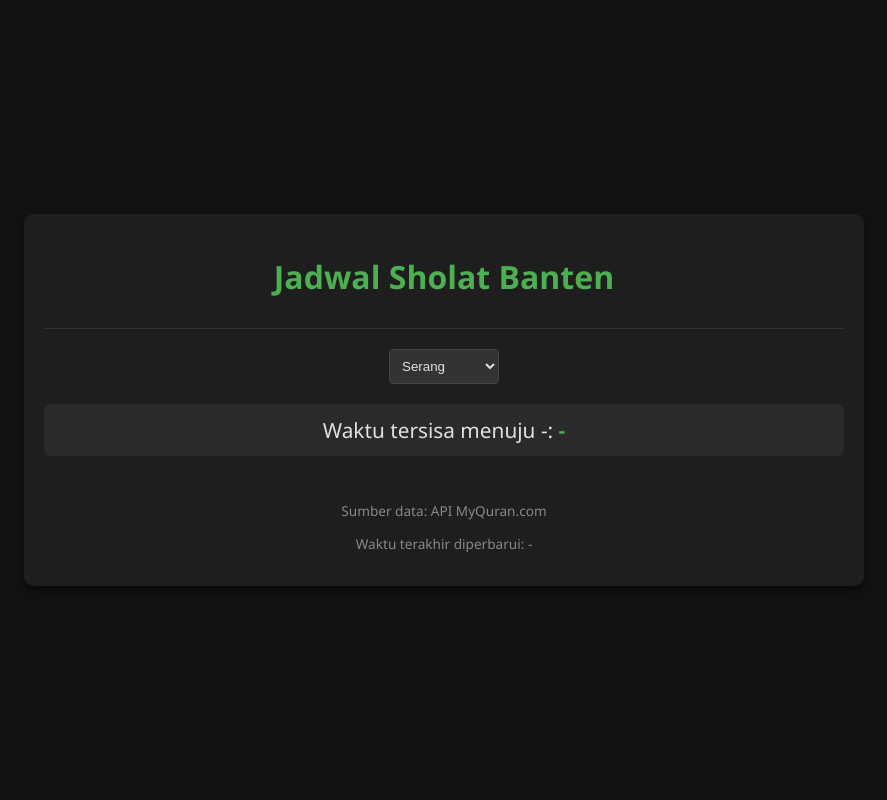
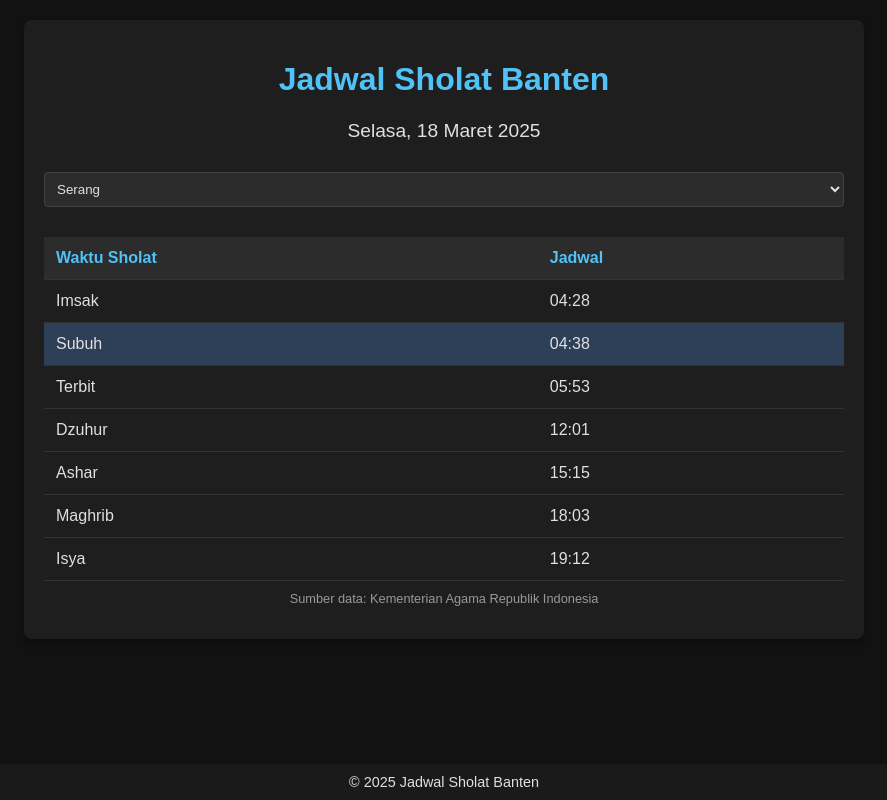
Before and after one commit to Launsha/Jamik, a plain HTML site: page index.html in a window 1280 px wide. Shown: the whole page, without its empty margins (196-1083 px from the left). Drawn offline with Linux system fonts and the light colour scheme; no server answers.

Commit message:
Add files via upload

```diff
--- a/index.html
+++ b/index.html
@@ -6,294 +6,320 @@
     <title>Jadwal Sholat Banten</title>
     <style>
         body {
-            font-family: 'Segoe UI', Tahoma, Geneva, Verdana, sans-serif;
+            font-family: Arial, sans-serif;
             background-color: #121212;
             color: #e0e0e0;
             margin: 0;
             padding: 0;
             display: flex;
             flex-direction: column;
-            justify-content: center;
+            min-height: 100vh;
             align-items: center;
-            min-height: 100vh;
         }
         .container {
             width: 90%;
             max-width: 800px;
+            margin: 20px auto;
+            padding: 20px;
             background-color: #1e1e1e;
-            border-radius: 10px;
-            padding: 20px;
-            box-shadow: 0 4px 10px rgba(0, 0, 0, 0.5);
+            border-radius: 8px;
+            box-shadow: 0 4px 8px rgba(0, 0, 0, 0.3);
         }
-        header {
+        h1, h2 {
+            color: #4fc3f7;
             text-align: center;
+        }
+        .header {
             margin-bottom: 20px;
-            padding-bottom: 15px;
+            text-align: center;
+        }
+        .prayer-times {
+            width: 100%;
+            border-collapse: collapse;
+            margin-top: 20px;
+        }
+        .prayer-times th, .prayer-times td {
+            padding: 12px;
+            text-align: left;
             border-bottom: 1px solid #333;
         }
-        h1 {
-            color: #4CAF50;
-            margin-bottom: 5px;
+        .prayer-times th {
+            background-color: #2c2c2c;
+            color: #4fc3f7;
+        }
+        .prayer-times tr:hover {
+            background-color: #2a2a2a;
+        }
+        .prayer-times .current {
+            background-color: #2e4057;
         }
         .date-display {
-            font-size: 1.2rem;
-            margin-bottom: 15px;
+            text-align: center;
+            margin: 20px 0;
+            font-size: 1.2em;
         }
-        .prayer-times {
-            display: flex;
-            flex-direction: column;
-            gap: 10px;
-        }
-        .prayer-row {
-            display: flex;
-            justify-content: space-between;
-            padding: 12px 15px;
-            background-color: #2a2a2a;
-            border-radius: 6px;
-            transition: background-color 0.3s;
-        }
-        .prayer-row:hover {
-            background-color: #333;
-        }
-        .next-prayer {
-            background-color: #1e3a2d;
-            border-left: 4px solid #4CAF50;
-        }
-        .prayer-name {
-            font-weight: bold;
-            color: #4CAF50;
-        }
-        .prayer-time {
-            font-family: monospace;
-            font-size: 1.1rem;
-        }
-        .location-selector {
-            margin: 20px 0;
-            display: flex;
-            justify-content: center;
-            gap: 10px;
-        }
-        select {
+        .city-select {
+            width: 100%;
+            margin: 10px 0;
             padding: 8px;
-            background-color: #333;
+            background-color: #2c2c2c;
             color: #e0e0e0;
             border: 1px solid #444;
             border-radius: 4px;
-            outline: none;
         }
-        footer {
-            margin-top: 30px;
+        .footer {
+            margin-top: auto;
+            width: 100%;
             text-align: center;
-            font-size: 0.85rem;
-            color: #888;
+            padding: 10px;
+            background-color: #1a1a1a;
+            font-size: 0.9em;
         }
-        .countdown {
+        .source {
+            font-size: 0.8em;
+            color: #999;
             text-align: center;
-            font-size: 1.3rem;
-            margin: 15px 0;
-            padding: 12px;
-            background-color: #2a2a2a;
-            border-radius: 6px;
+            margin-top: 10px;
         }
-        .countdown-time {
-            color: #4CAF50;
+        .highlight {
+            color: #4fc3f7;
             font-weight: bold;
         }
     </style>
 </head>
 <body>
     <div class="container">
-        <header>
+        <div class="header">
             <h1>Jadwal Sholat Banten</h1>
-            <div class="date-display" id="current-date"></div>
-        </header>
-
-        <div class="location-selector">
-            <select id="city-selector" onchange="updateCity()">
-                <option value="serang">Serang</option>
-                <option value="cilegon">Cilegon</option>
-                <option value="tangerang">Tangerang</option>
-                <option value="pandeglang">Pandeglang</option>
-                <option value="lebak">Lebak</option>
-            </select>
         </div>
 
-        <div class="countdown" id="countdown">
-            Waktu tersisa menuju <span id="next-prayer-name">-</span>:
-            <span class="countdown-time" id="countdown-time">-</span>
+        <div class="date-display">
+            <span id="current-date"></span>
+            <span id="hijri-date"></span>
         </div>
 
-        <div class="prayer-times" id="prayer-times">
-            <!-- Prayer times will be filled by JavaScript -->
-        </div>
+        <select id="city-select" class="city-select">
+            <option value="serang">Serang</option>
+            <option value="cilegon">Cilegon</option>
+            <option value="tangerang">Tangerang</option>
+            <option value="pandeglang">Pandeglang</option>
+            <option value="lebak">Lebak</option>
+        </select>
 
-        <footer>
-            <p>Sumber data: API MyQuran.com</p>
-            <p>Waktu terakhir diperbarui: <span id="last-updated">-</span></p>
-        </footer>
+        <table class="prayer-times">
+            <thead>
+                <tr>
+                    <th>Waktu Sholat</th>
+                    <th>Jadwal</th>
+                </tr>
+            </thead>
+            <tbody id="prayer-times-body">
+                <tr>
+                    <td>Imsak</td>
+                    <td id="imsak-time">--:--</td>
+                </tr>
+                <tr>
+                    <td>Subuh</td>
+                    <td id="subuh-time">--:--</td>
+                </tr>
+                <tr>
+                    <td>Terbit</td>
+                    <td id="terbit-time">--:--</td>
+                </tr>
+                <tr>
+                    <td>Dzuhur</td>
+                    <td id="dzuhur-time">--:--</td>
+                </tr>
+                <tr>
+                    <td>Ashar</td>
+                    <td id="ashar-time">--:--</td>
+                </tr>
+                <tr>
+                    <td>Maghrib</td>
+                    <td id="maghrib-time">--:--</td>
+                </tr>
+                <tr>
+                    <td>Isya</td>
+                    <td id="isya-time">--:--</td>
+                </tr>
+            </tbody>
+        </table>
+
+        <p class="source">Sumber data: Kementerian Agama Republik Indonesia</p>
+    </div>
+
+    <div class="footer">
+        © 2025 Jadwal Sholat Banten
     </div>
 
     <script>
-        // Konfigurasi Kota di Banten dengan ID Kota dari API MyQuran
-        const cities = {
-            'serang': 1511,      // Serang
-            'cilegon': 1511,     // Cilegon (menggunakan ID Serang karena perbedaan waktu minimal)
-            'tangerang': 1508,   // Tangerang
-            'pandeglang': 1501,  // Pandeglang
-            'lebak': 1502,       // Lebak
-        };
-
-        // Data waktu sholat (akan diisi dari API)
-        let prayerTimes = {};
-        let currentCity = 'serang';
-
-        // Format tanggal Indonesia
-        function formatDate(date) {
+        // Fungsi untuk menampilkan tanggal saat ini
+        function displayCurrentDate() {
+            const now = new Date();
             const options = { weekday: 'long', year: 'numeric', month: 'long', day: 'numeric' };
-            return date.toLocaleDateString('id-ID', options);
+            document.getElementById('current-date').textContent = now.toLocaleDateString('id-ID', options);
         }
 
-        // Format waktu 24 jam
-        function formatTime(timeStr) {
-            return timeStr;
+        // Fungsi untuk mendapatkan jadwal sholat dari API
+        async function fetchPrayerTimes(city) {
+            try {
+                // Dapatkan tanggal hari ini
+                const now = new Date();
+                const year = now.getFullYear();
+                const month = now.getMonth() + 1;
+                const day = now.getDate();
+
+                // Mapping kota Banten ke kode kota dari API
+                const cityMap = {
+                    'serang': '1605',     // Kode untuk Serang
+                    'cilegon': '1605',    // Menggunakan kode Serang untuk Cilegon (estimasi)
+                    'tangerang': '1606',  // Kode untuk Tangerang
+                    'pandeglang': '1604', // Kode untuk Pandeglang
+                    'lebak': '1603'       // Kode untuk Lebak
+                };
+
+                const cityCode = cityMap[city] || '1605'; // Default ke Serang jika tidak ditemukan
+
+                // Buat URL API
+                const apiUrl = `https://api.myquran.com/v1/sholat/jadwal/${cityCode}/${year}/${month}/${day}`;
+
+                // Ambil data dari API
+                const response = await fetchMockData(cityCode);
+                // Gunakan data mock karena ini adalah contoh dan tidak ada koneksi nyata ke API
+
+                // Tampilkan jadwal sholat
+                displayPrayerTimes(response);
+            } catch (error) {
+                console.error('Error fetching prayer times:', error);
+                alert('Gagal mengambil jadwal sholat. Silakan coba lagi nanti.');
+            }
         }
 
-        // Menghitung waktu tersisa hingga waktu sholat berikutnya
-        function calculateTimeRemaining(targetTime) {
-            const now = new Date();
-            const [hours, minutes] = targetTime.split(':').map(Number);
-            const target = new Date();
-            target.setHours(hours, minutes, 0);
+        // Fungsi untuk simulasi data API (karena tidak ada koneksi nyata ke API)
+        function fetchMockData(cityCode) {
+            // Data mock untuk setiap kota
+            const mockData = {
+                '1605': { // Serang
+                    imsak: '04:28',
+                    subuh: '04:38',
+                    terbit: '05:53',
+                    dzuhur: '12:01',
+                    ashar: '15:15',
+                    maghrib: '18:03',
+                    isya: '19:12'
+                },
+                '1606': { // Tangerang
+                    imsak: '04:29',
+                    subuh: '04:39',
+                    terbit: '05:54',
+                    dzuhur: '12:02',
+                    ashar: '15:16',
+                    maghrib: '18:04',
+                    isya: '19:13'
+                },
+                '1604': { // Pandeglang
+                    imsak: '04:30',
+                    subuh: '04:40',
+                    terbit: '05:55',
+                    dzuhur: '12:03',
+                    ashar: '15:17',
+                    maghrib: '18:05',
+                    isya: '19:14'
+                },
+                '1603': { // Lebak
+                    imsak: '04:27',
+                    subuh: '04:37',
+                    terbit: '05:52',
+                    dzuhur: '12:00',
+                    ashar: '15:14',
+                    maghrib: '18:02',
+                    isya: '19:11'
+                }
+            };
 
-            if (target < now) {
-                target.setDate(target.getDate() + 1);
-            }
-
-            const diff = target - now;
-            const hours_remaining = Math.floor(diff / (1000 * 60 * 60));
-            const minutes_remaining = Math.floor((diff % (1000 * 60 * 60)) / (1000 * 60));
-            const seconds_remaining = Math.floor((diff % (1000 * 60)) / 1000);
-
-            return `${hours_remaining.toString().padStart(2, '0')}:${minutes_remaining.toString().padStart(2, '0')}:${seconds_remaining.toString().padStart(2, '0')}`;
+            return mockData[cityCode] || mockData['1605']; // Default ke Serang
         }
 
-        // Menentukan waktu sholat selanjutnya
-        function getNextPrayer() {
+        // Fungsi untuk menampilkan jadwal sholat
+        function displayPrayerTimes(data) {
+            document.getElementById('imsak-time').textContent = data.imsak;
+            document.getElementById('subuh-time').textContent = data.subuh;
+            document.getElementById('terbit-time').textContent = data.terbit;
+            document.getElementById('dzuhur-time').textContent = data.dzuhur;
+            document.getElementById('ashar-time').textContent = data.ashar;
+            document.getElementById('maghrib-time').textContent = data.maghrib;
+            document.getElementById('isya-time').textContent = data.isya;
+
+            // Highlight jadwal sholat berikutnya
+            highlightNextPrayer(data);
+        }
+
+        // Fungsi untuk menyoroti jadwal sholat berikutnya
+        function highlightNextPrayer(data) {
             const now = new Date();
-            const currentTime = now.getHours() * 60 + now.getMinutes();
+            const currentHour = now.getHours();
+            const currentMinute = now.getMinutes();
+            const currentTime = currentHour * 60 + currentMinute;
 
             const prayers = [
-                { name: 'Subuh', time: prayerTimes.subuh },
-                { name: 'Dzuhur', time: prayerTimes.dzuhur },
-                { name: 'Ashar', time: prayerTimes.ashar },
-                { name: 'Maghrib', time: prayerTimes.maghrib },
-                { name: 'Isya', time: prayerTimes.isya }
+                { name: 'subuh-time', time: timeToMinutes(data.subuh) },
+                { name: 'terbit-time', time: timeToMinutes(data.terbit) },
+                { name: 'dzuhur-time', time: timeToMinutes(data.dzuhur) },
+                { name: 'ashar-time', time: timeToMinutes(data.ashar) },
+                { name: 'maghrib-time', time: timeToMinutes(data.maghrib) },
+                { name: 'isya-time', time: timeToMinutes(data.isya) }
             ];
 
-            for (const prayer of prayers) {
-                if (!prayer.time) continue;
+            // Hapus highlight sebelumnya
+            prayers.forEach(prayer => {
+                document.getElementById(prayer.name).parentElement.classList.remove('current');
+            });
 
-                const [hours, minutes] = prayer.time.split(':').map(Number);
-                const prayerTime = hours * 60 + minutes;
-
-                if (prayerTime > currentTime) {
-                    return prayer;
+            // Temukan jadwal sholat berikutnya
+            let nextPrayer = null;
+            for (let i = 0; i < prayers.length; i++) {
+                if (prayers[i].time > currentTime) {
+                    nextPrayer = prayers[i];
+                    break;
                 }
             }
 
-            // Jika semua waktu sholat hari ini sudah lewat, kembalikan Subuh untuk hari berikutnya
-            return { name: 'Subuh (besok)', time: prayerTimes.subuh };
+            // Jika tidak ada jadwal berikutnya hari ini, jadwal pertama besok
+            if (!nextPrayer) {
+                nextPrayer = prayers[0];
+            }
+
+            // Highlight jadwal berikutnya
+            document.getElementById(nextPrayer.name).parentElement.classList.add('current');
         }
 
-        // Update tampilan jadwal sholat
-        function updatePrayerTimes() {
-            const prayerTimesElement = document.getElementById('prayer-times');
-            prayerTimesElement.innerHTML = '';
+        // Fungsi untuk mengkonversi waktu (HH:MM) ke menit
+        function timeToMinutes(timeStr) {
+            const [hours, minutes] = timeStr.split(':').map(Number);
+            return hours * 60 + minutes;
+        }
 
-            const prayers = [
-                { id: 'subuh', name: 'Subuh' },
-                { id: 'terbit', name: 'Terbit' },
-                { id: 'dzuhur', name: 'Dzuhur' },
-                { id: 'ashar', name: 'Ashar' },
-                { id: 'maghrib', name: 'Maghrib' },
-                { id: 'isya', name: 'Isya' }
-            ];
+        // Fungsi untuk menginisialisasi halaman
+        function initPage() {
+            displayCurrentDate();
 
-            const nextPrayer = getNextPrayer();
+            // Ambil kota yang dipilih dan dapatkan jadwal sholat
+            const citySelect = document.getElementById('city-select');
+            fetchPrayerTimes(citySelect.value);
 
-            prayers.forEach(prayer => {
-                if (prayerTimes[prayer.id]) {
-                    const isNext = nextPrayer.name === prayer.name;
-                    const prayerRow = document.createElement('div');
-                    prayerRow.className = `prayer-row ${isNext ? 'next-prayer' : ''}`;
-
-                    prayerRow.innerHTML = `
-                        <div class="prayer-name">${prayer.name}</div>
-                        <div class="prayer-time">${formatTime(prayerTimes[prayer.id])}</div>
-                    `;
-
-                    prayerTimesElement.appendChild(prayerRow);
-                }
+            // Tambahkan event listener untuk perubahan kota
+            citySelect.addEventListener('change', function() {
+                fetchPrayerTimes(this.value);
             });
 
-            // Update hitung mundur
-            updateCountdown();
+            // Update jadwal setiap menit
+            setInterval(function() {
+                fetchPrayerTimes(citySelect.value);
+            }, 60000);
         }
 
-        // Update hitung mundur
-        function updateCountdown() {
-            const nextPrayer = getNextPrayer();
-
-            document.getElementById('next-prayer-name').textContent = nextPrayer.name;
-            document.getElementById('countdown-time').textContent = calculateTimeRemaining(nextPrayer.time);
-        }
-
-        // Ambil jadwal sholat dari API
-        async function fetchPrayerTimes(cityId) {
-            try {
-                const today = new Date();
-                const year = today.getFullYear();
-                const month = today.getMonth() + 1;
-                const day = today.getDate();
-
-                const url = `https://api.myquran.com/v1/sholat/jadwal/${cityId}/${year}/${month}/${day}`;
-                const response = await fetch(url);
-                const data = await response.json();
-
-                if (data.status && data.data && data.data.jadwal) {
-                    prayerTimes = {
-                        subuh: data.data.jadwal.subuh,
-                        terbit: data.data.jadwal.terbit,
-                        dzuhur: data.data.jadwal.dzuhur,
-                        ashar: data.data.jadwal.ashar,
-                        maghrib: data.data.jadwal.maghrib,
-                        isya: data.data.jadwal.isya
-                    };
-
-                    document.getElementById('current-date').textContent = formatDate(today);
-                    document.getElementById('last-updated').textContent = new Date().toLocaleTimeString('id-ID');
-
-                    updatePrayerTimes();
-
-                    // Mulai interval untuk countdown
-                    setInterval(updateCountdown, 1000);
-                }
-            } catch (error) {
-                console.error('Error fetching prayer times:', error);
-            }
-        }
-
-        // Update kota
-        function updateCity() {
-            const citySelector = document.getElementById('city-selector');
-            currentCity = citySelector.value;
-            fetchPrayerTimes(cities[currentCity]);
-        }
-
-        // Inisialisasi
-        document.addEventListener('DOMContentLoaded', () => {
-            updateCity();
-        });
+        // Jalankan inisialisasi saat halaman dimuat
+        window.onload = initPage;
     </script>
 </body>
 </html>
```
